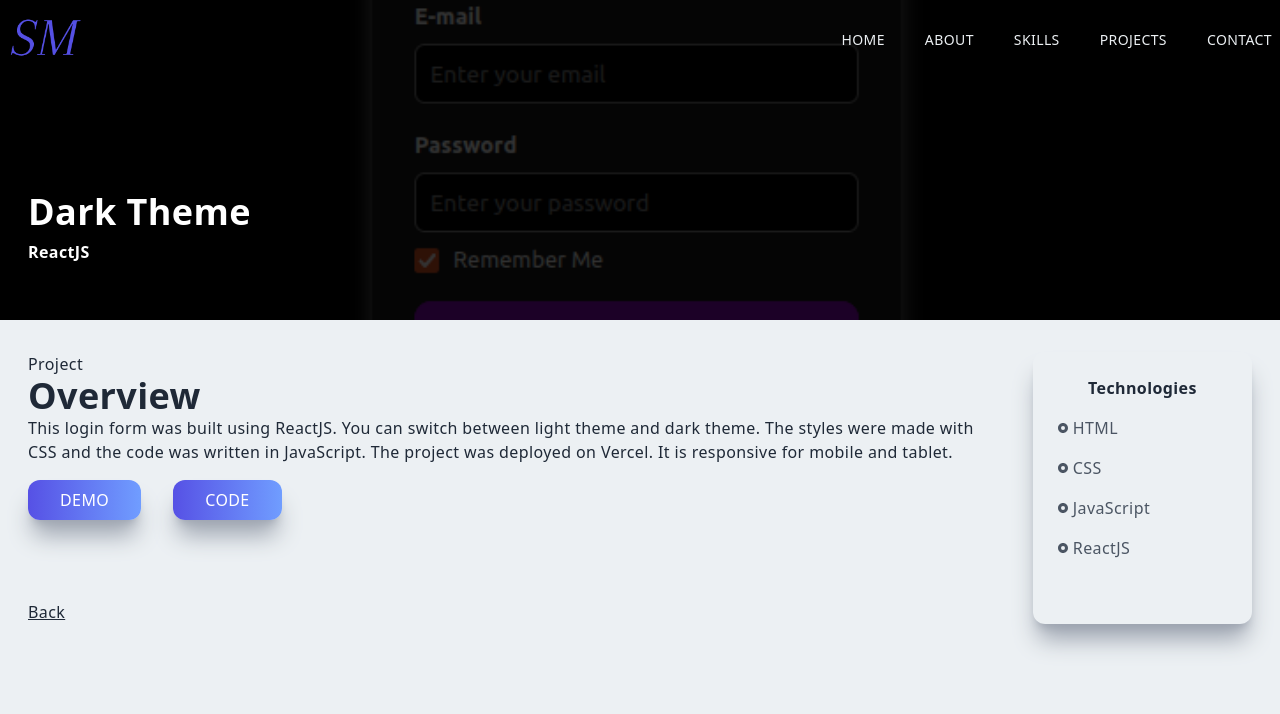
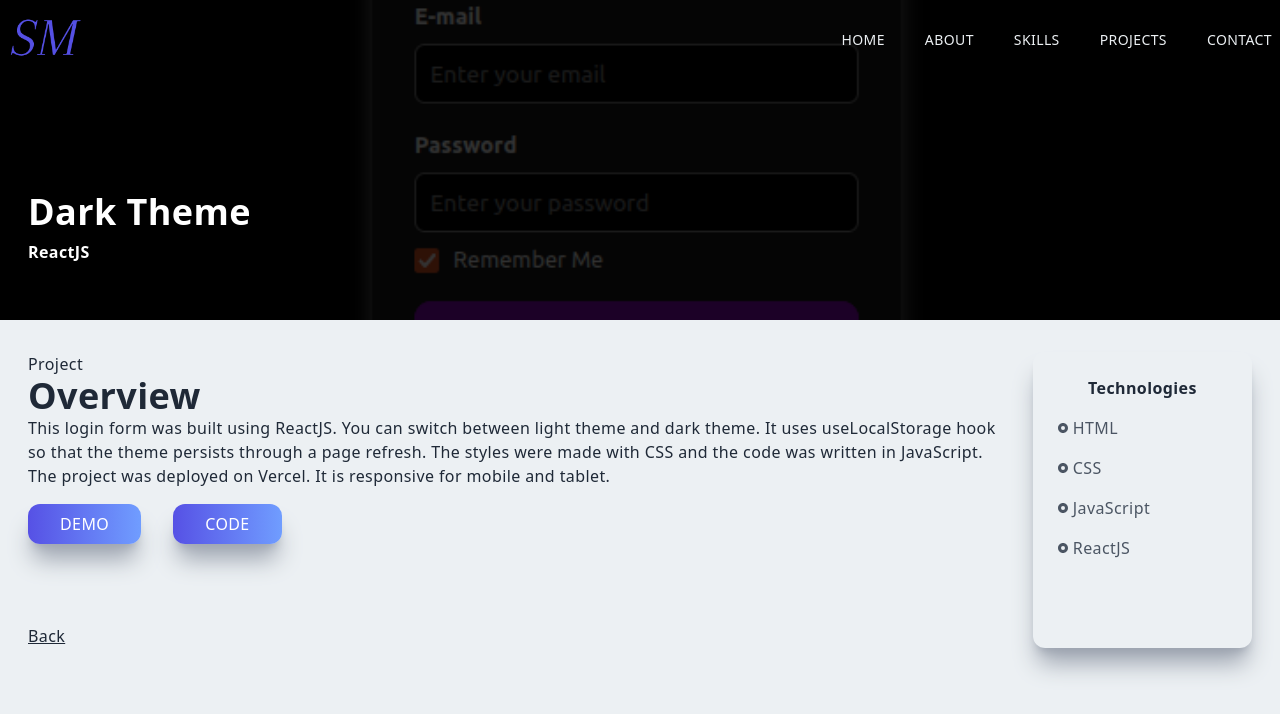
Before and after one commit to SALVADORPOETA/Salvadormartinez, a Next.js app: page /darktheme in a window 1280 px wide. Shown: the top 714 px of the page. Built offline with nearby package versions, Linux system fonts and the light colour scheme.

Commit message:
darktheme2

```diff
--- a/components/Projects.jsx
+++ b/components/Projects.jsx
@@ -2,7 +2,6 @@ import Image from 'next/image';
 import Link from 'next/link';
 import React from 'react';
 import portfolioImg from '../public/assets/projects/portfolio.png';
-import gpt3Img from '../public/assets/projects/gpt3.png';
 import stopwatchImg from '../public/assets/projects/stopwatch.png';
 import filterImg from '../public/assets/projects/filter.png';
 import shapesImg from '../public/assets/projects/shapes.png';
--- a/pages/darktheme.jsx
+++ b/pages/darktheme.jsx
@@ -23,6 +23,7 @@ const darktheme = () => {
           <p>
             This login form was built using ReactJS.
             You can switch between light theme and dark theme.
+            It uses useLocalStorage hook so that the theme persists through a page refresh.
             The styles were made with CSS and the code was written in
             JavaScript. The project was deployed on Vercel.
             It is responsive for mobile and tablet.
```
